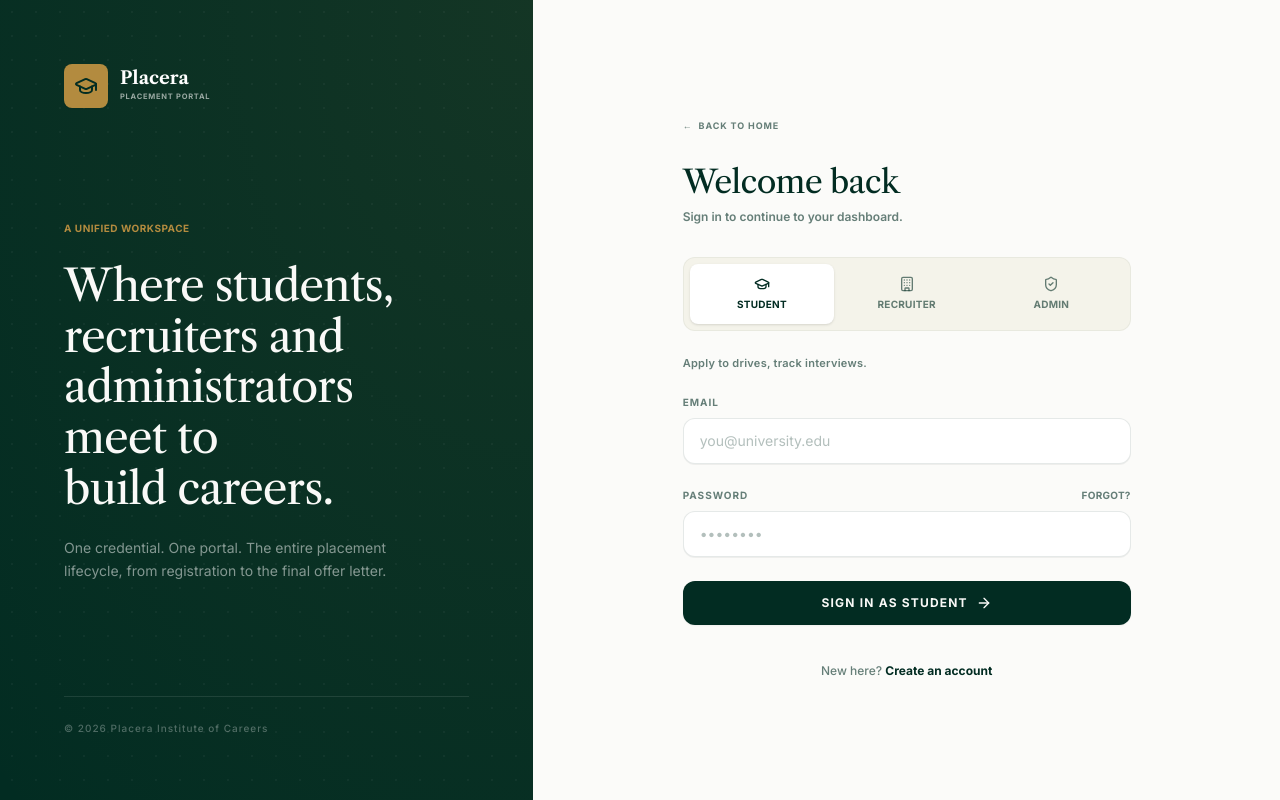
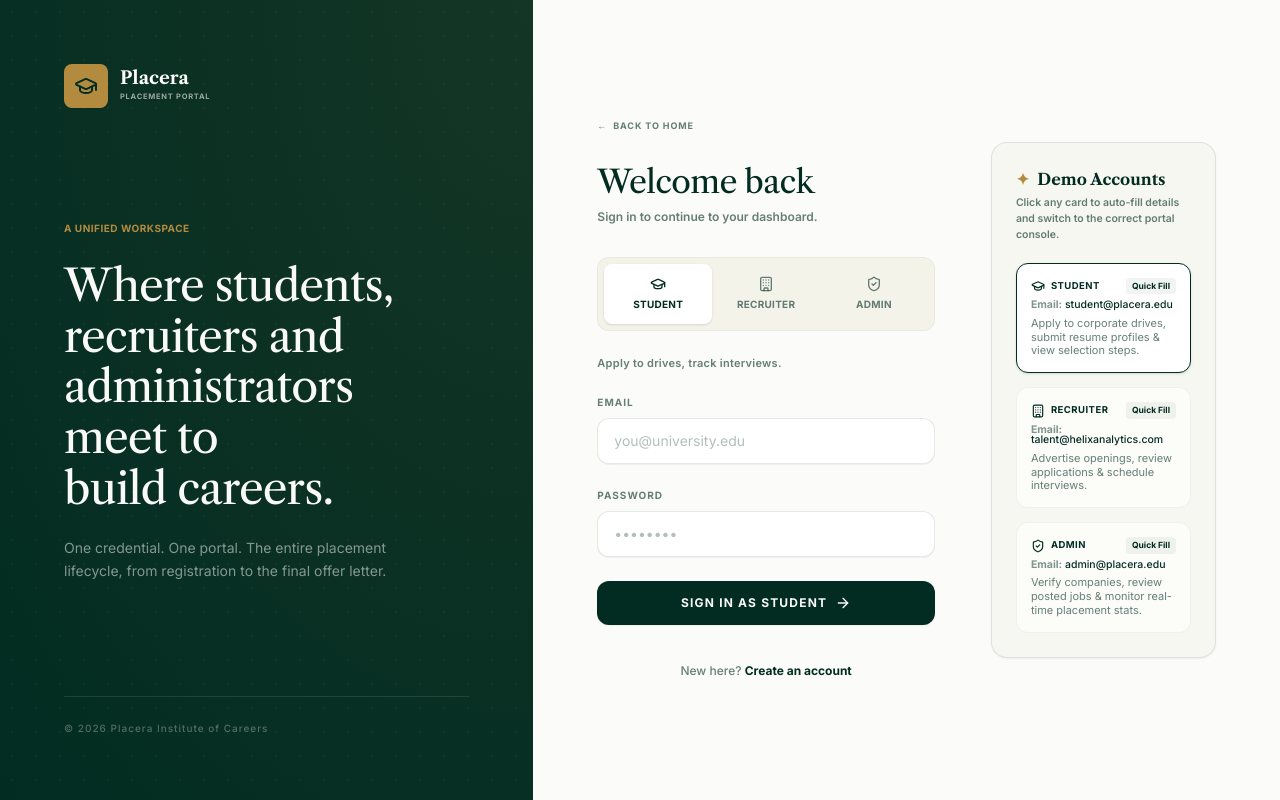
Before and after one commit to Nawfal-Ahmed/Placera, a React (Vite) app in the folder frontend/: page / in a window 1280 px wide. Both pictures are taken after a click on the button "GET STARTED". Built offline with nearby package versions, Linux system fonts and the light colour scheme.

Commit message:
Implement quick-fill demo credentials sidebar, fix syntax errors, remove forgot password link, and make applied progress bar dynamic

```diff
--- a/frontend/src/App.jsx
+++ b/frontend/src/App.jsx
@@ -45,7 +45,6 @@ function InnerApp() {
   const [studentTab, setStudentTab] = useState('overview');
   const [recruiterTab, setRecruiterTab] = useState('overview');
   const [adminTab, setAdminTab] = useState('overview');
-  const [adminSearch, setAdminSearch] = useState('');
 
   // Handle reloads and check active local storage session
   useEffect(() => {
@@ -97,14 +96,8 @@ function InnerApp() {
 
     case 'admin-dashboard':
       return (
-        <PortalLayout
-          activeTab={adminTab}
-          onTabChange={setAdminTab}
-          menuItems={AdminMenuItems}
-          searchValue={adminSearch}
-          onSearchChange={setAdminSearch}
-        >
-          <AdminPortal activeSubTab={adminTab} onTabChange={setAdminTab} adminSearch={adminSearch} />
+        <PortalLayout activeTab={adminTab} onTabChange={setAdminTab} menuItems={AdminMenuItems}>
+          <AdminPortal activeSubTab={adminTab} onTabChange={setAdminTab} />
         </PortalLayout>
       );
 
--- a/frontend/src/components/LoginPage.jsx
+++ b/frontend/src/components/LoginPage.jsx
@@ -19,6 +19,13 @@ export const LoginPage = ({ onNavigate }) => {
 
   const handleTabChange = (role) => {
     setActiveTab(role);
+    setErrorMessage('');
+  };
+
+  const handleDemoFill = (role, demoEmail, demoPassword) => {
+    setActiveTab(role);
+    setEmail(demoEmail);
+    setPassword(demoPassword);
     setErrorMessage('');
   };
 
@@ -83,10 +90,12 @@ export const LoginPage = ({ onNavigate }) => {
         </div>
       </div>
 
-      {/* Right Column: Clean Login Form */}
-      <div className="lg:col-span-7 p-8 md:p-16 flex flex-col justify-center bg-[#fbfbf9] transition-all duration-300">
-        <div className="max-w-md mx-auto w-full space-y-8">
+      {/* Right Column: Clean Login Form and Demo Credentials Grid */}
+      <div className="lg:col-span-7 p-8 md:p-12 xl:p-16 flex flex-col justify-center bg-[#fbfbf9] transition-all duration-300">
+        <div className="max-w-5xl mx-auto w-full grid grid-cols-1 xl:grid-cols-12 gap-10 xl:gap-14 items-center">
 
+          {/* Form Block */}
+          <div className="xl:col-span-7 space-y-8 w-full">
             {/* Back Button */}
             <button
               onClick={() => onNavigate('landing')}
@@ -163,7 +172,6 @@ export const LoginPage = ({ onNavigate }) => {
               <div className="space-y-2">
                 <div className="flex justify-between items-center">
                   <label className="text-[10px] text-brand-green/60 uppercase tracking-widest font-black block">Password</label>
-                <a href="#forgot" className="text-[10px] text-brand-green/60 uppercase hover:text-brand-green font-bold tracking-wide transition-colors">Forgot?</a>
                 </div>
                 <input
                   type="password"
@@ -196,7 +204,93 @@ export const LoginPage = ({ onNavigate }) => {
                 Create an account
               </button>
             </div>
+          </div>
 
+          {/* Demo Credentials Panel */}
+          <div className="xl:col-span-5 bg-[#f4f3ea]/50 border border-brand-green/10 rounded-2xl p-6 space-y-5 shadow-xs w-full">
+            <div className="space-y-1">
+              <h4 className="font-serif text-base text-[#022c22] font-semibold flex items-center gap-2 select-none">
+                <span className="text-brand-gold">✦</span> Demo Accounts
+              </h4>
+              <p className="text-[10.5px] text-[#022c22]/60 font-semibold leading-normal">
+                Click any card to auto-fill details and switch to the correct portal console.
+              </p>
+            </div>
+
+            <div className="space-y-3.5">
+              {/* Student Card */}
+              <button
+                type="button"
+                onClick={() => handleDemoFill('student', 'student@placera.edu', 'password123')}
+                className={`w-full text-left p-3.5 rounded-xl border transition-all duration-300 cursor-pointer flex flex-col gap-1.5 ${
+                  activeTab === 'student'
+                    ? 'bg-white border-[#022c22] shadow-sm'
+                    : 'bg-white/60 border-brand-green/5 hover:border-brand-green/20 hover:bg-white'
+                }`}
+              >
+                <div className="flex justify-between items-center w-full">
+                  <span className="text-[9.5px] font-extrabold uppercase tracking-wider text-[#022c22] flex items-center gap-1.5">
+                    <GraduationCap className="w-3.5 h-3.5 text-[#022c22]" /> Student
+                  </span>
+                  <span className="text-[8.5px] bg-[#022c22]/5 text-[#022c22] font-extrabold px-1.5 py-0.5 rounded">Quick Fill</span>
+                </div>
+                <div className="text-[10.5px] text-[#022c22] font-medium leading-none">
+                  <span className="font-bold text-[#022c22]/50">Email:</span> student@placera.edu
+                </div>
+                <div className="text-[11px] text-[#022c22]/60 leading-tight">
+                  Apply to corporate drives, submit resume profiles & view selection steps.
+                </div>
+              </button>
+
+              {/* Recruiter Card */}
+              <button
+                type="button"
+                onClick={() => handleDemoFill('recruiter', 'talent@helixanalytics.com', 'password123')}
+                className={`w-full text-left p-3.5 rounded-xl border transition-all duration-300 cursor-pointer flex flex-col gap-1.5 ${
+                  activeTab === 'recruiter'
+                    ? 'bg-white border-[#022c22] shadow-sm'
+                    : 'bg-white/60 border-brand-green/5 hover:border-brand-green/20 hover:bg-white'
+                }`}
+              >
+                <div className="flex justify-between items-center w-full">
+                  <span className="text-[9.5px] font-extrabold uppercase tracking-wider text-[#022c22] flex items-center gap-1.5">
+                    <Building className="w-3.5 h-3.5 text-[#022c22]" /> Recruiter
+                  </span>
+                  <span className="text-[8.5px] bg-[#022c22]/5 text-[#022c22] font-extrabold px-1.5 py-0.5 rounded">Quick Fill</span>
+                </div>
+                <div className="text-[10.5px] text-[#022c22] font-medium leading-none">
+                  <span className="font-bold text-[#022c22]/50">Email:</span> talent@helixanalytics.com
+                </div>
+                <div className="text-[11px] text-[#022c22]/60 leading-tight">
+                  Advertise openings, review applications & schedule interviews.
+                </div>
+              </button>
+
+              {/* Admin Card */}
+              <button
+                type="button"
+                onClick={() => handleDemoFill('admin', 'admin@placera.edu', 'password123')}
+                className={`w-full text-left p-3.5 rounded-xl border transition-all duration-300 cursor-pointer flex flex-col gap-1.5 ${
+                  activeTab === 'admin'
+                    ? 'bg-white border-[#022c22] shadow-sm'
+                    : 'bg-white/60 border-brand-green/5 hover:border-brand-green/20 hover:bg-white'
+                }`}
+              >
+                <div className="flex justify-between items-center w-full">
+                  <span className="text-[9.5px] font-extrabold uppercase tracking-wider text-[#022c22] flex items-center gap-1.5">
+                    <ShieldCheck className="w-3.5 h-3.5 text-[#022c22]" /> Admin
+                  </span>
+                  <span className="text-[8.5px] bg-[#022c22]/5 text-[#022c22] font-extrabold px-1.5 py-0.5 rounded">Quick Fill</span>
+                </div>
+                <div className="text-[10.5px] text-[#022c22] font-medium leading-none">
+                  <span className="font-bold text-[#022c22]/50">Email:</span> admin@placera.edu
+                </div>
+                <div className="text-[11px] text-[#022c22]/60 leading-tight">
+                  Verify companies, review posted jobs & monitor real-time placement stats.
+                </div>
+              </button>
+            </div>
+          </div>
         </div>
       </div>
     </div>
--- a/frontend/src/components/RecruiterPortal.jsx
+++ b/frontend/src/components/RecruiterPortal.jsx
@@ -433,6 +433,7 @@ export const RecruiterPortal = ({ activeSubTab, onTabChange }) => {
   const funnelInterview = allApplicants.filter(a => ['Interview', 'Offer', 'Selected'].includes(a.status)).length;
   const funnelOffer = allApplicants.filter(a => a.status === 'Selected').length;
 
+  const pctApplied = students && students.length > 0 ? Math.min(100, Math.round((funnelApplied / students.length) * 100)) : 0;
   const pctShortlisted = funnelApplied > 0 ? Math.round((funnelShortlisted / funnelApplied) * 100) : 0;
   const pctInterview = funnelApplied > 0 ? Math.round((funnelInterview / funnelApplied) * 100) : 0;
   const pctOffer = funnelApplied > 0 ? Math.round((funnelOffer / funnelApplied) * 100) : 0;
@@ -1053,10 +1054,10 @@ export const RecruiterPortal = ({ activeSubTab, onTabChange }) => {
                 <div>
                   <div className="flex justify-between items-center text-xs font-semibold text-brand-green">
                     <span className="flex items-center gap-1.5"><TrendingUp className="w-3.5 h-3.5 text-brand-green/40" /> Applied</span>
-                    <span className="font-bold">{funnelApplied} · 100%</span>
+                    <span className="font-bold">{funnelApplied} · {pctApplied}%</span>
                   </div>
                   <div className="w-full bg-brand-cream/80 border border-brand-green/5 h-2.5 rounded-full mt-2 overflow-hidden shadow-inner">
-                    <div className="bg-[#022c22] rounded-full h-full w-full"></div>
+                    <div className="bg-[#022c22] rounded-full h-full" style={{ width: `${pctApplied}%` }}></div>
                   </div>
                 </div>
 
```
Also changed, not shown: 1 other file (tests, documents, lock files or other folders). Lines whose indentation alone changed are shown as unchanged.
